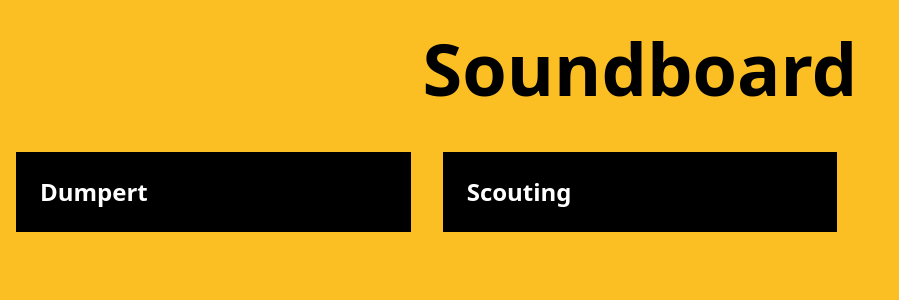
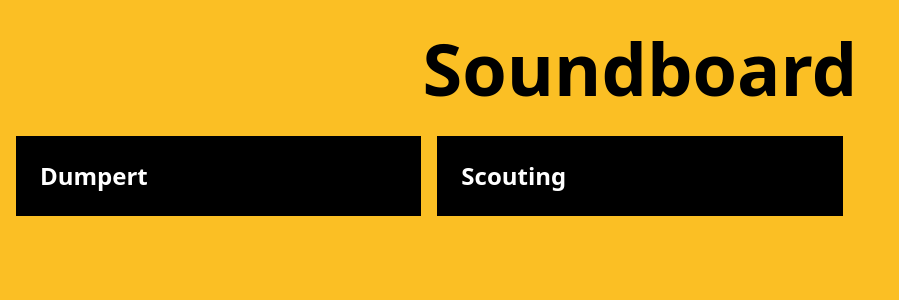
Before and after one commit to iruoy/soundboard, a Next.js app: page / in a window 1280 px wide. Shown: the top 300 px of the page, without its empty margins (0-899 px from the left). Built offline with nearby package versions, Linux system fonts and the light colour scheme.

Commit message:
improve layout

```diff
--- a/components/Sound.js
+++ b/components/Sound.js
@@ -40,7 +40,7 @@
 
   render() {
     return (
-      <div className="m-4 p-4 cursor-pointer select-none bg-black text-white border-8 border-black hover:border-white focus:border-white" onClick={this.play.bind(this)}>
+      <div className="w-96 min-w-full p-4 cursor-pointer select-none bg-black text-white border-8 border-black hover:border-white focus:border-white" onClick={this.play.bind(this)}>
         <div className="flex justify-between items-baseline">
           <p className="text-2xl font-bold">{this.props.title}</p>
           {/*<p className="font-mono">{this.state.currentTime} / {this.state.duration}</p>*/}
--- a/pages/dumpert.js
+++ b/pages/dumpert.js
@@ -9,11 +9,11 @@
         <link rel="icon" href="/favicon.ico" />
       </Head>
 
-      <div className="container mx-auto">
+      <div className="container mx-auto px-4">
         <h1 className="pt-8 text-7xl font-bold text-center">Soundboard</h1>
         <h2 className="pt-4 pb-8 text-6xl font-semibold text-center">Dumpert</h2>
 
-        <div className="grid md:grid-cols-2 xl:grid-cols-3">
+        <div className="grid gap-4 md:grid-cols-2 xl:grid-cols-3">
           <Sound src="/sounds/dumpert/1.mp3" title="5 euro's?" />
           <Sound src="/sounds/dumpert/2.mp3" title="Village People 360 kick" />
           <Sound src="/sounds/dumpert/3.mp3" title="Allemaal onvoldoende" />
--- a/pages/index.js
+++ b/pages/index.js
@@ -8,18 +8,18 @@
         <link rel="icon" href="/favicon.ico" />
       </Head>
 
-      <div className="container mx-auto">
+      <div className="container mx-auto px-4">
         <h1 className="py-8 text-7xl font-bold text-center">Soundboard</h1>
 
-        <div className="grid md:grid-cols-2 xl:grid-cols-3">
+        <div className="grid gap-4 md:grid-cols-2 xl:grid-cols-3">
           <a href="/dumpert">
-            <div className="m-4 p-4 cursor-pointer select-none bg-black text-white border-8 border-black hover:border-white focus:border-white">
+            <div className="w-96 min-w-full p-4 cursor-pointer select-none bg-black text-white border-8 border-black hover:border-white focus:border-white">
               <p className="text-2xl font-bold">Dumpert</p>
             </div>
           </a>
 
           <a href="/scouting">
-            <div className="m-4 p-4 cursor-pointer select-none bg-black text-white border-8 border-black hover:border-white focus:border-white">
+            <div className="w-96 min-w-full p-4 cursor-pointer select-none bg-black text-white border-8 border-black hover:border-white focus:border-white">
               <p className="text-2xl font-bold">Scouting</p>
             </div>
           </a>
--- a/pages/scouting.js
+++ b/pages/scouting.js
@@ -9,11 +9,11 @@
         <link rel="icon" href="/favicon.ico" />
       </Head>
 
-      <div className="container mx-auto">
+      <div className="container mx-auto px-4">
         <h1 className="pt-8 text-7xl font-bold text-center">Soundboard</h1>
         <h2 className="pt-4 pb-8 text-6xl font-semibold text-center">Scouting</h2>
 
-        <div className="grid md:grid-cols-2 xl:grid-cols-3">
+        <div className="grid gap-4 md:grid-cols-2 xl:grid-cols-3">
           <Sound src="/sounds/scouting/ik_lig_er_morgen_niet_vanaf.mp3" title="Ik lig er morgen niet vanaf" />
           <Sound src="/sounds/scouting/klusjesmannen_grote_smurf.mp3" title="Klusjesmannen - Grote Smurf" />
           <Sound src="/sounds/scouting/klusjesmannen_hitler.mp3" title="Klusjesmannen - Hitler" />
```
